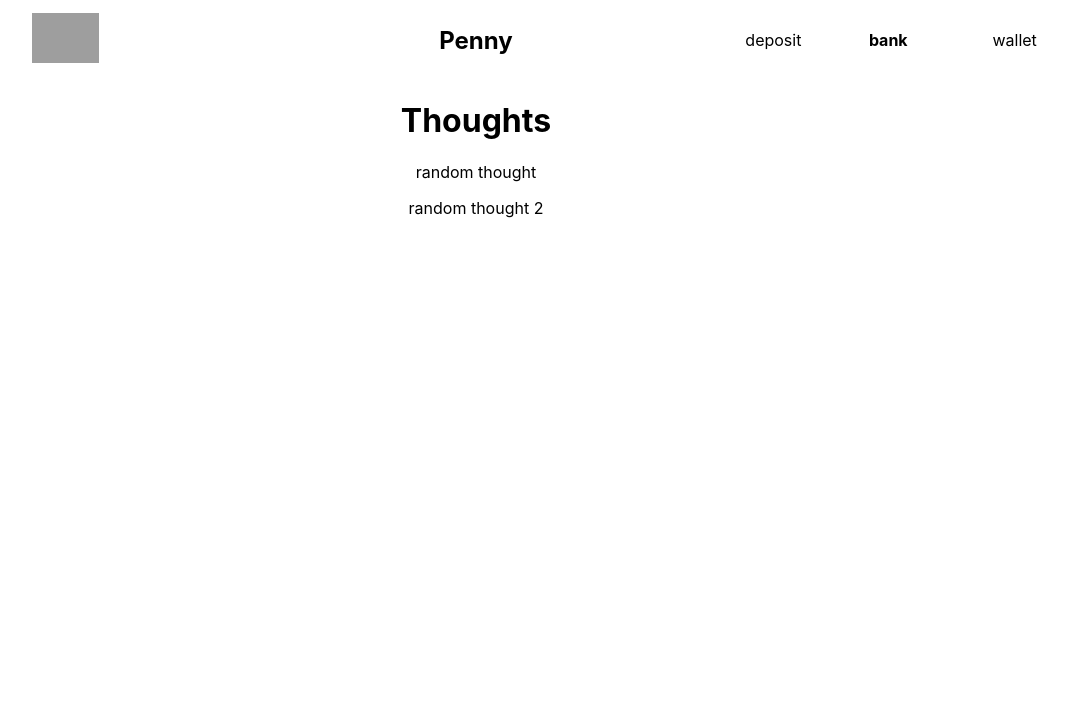
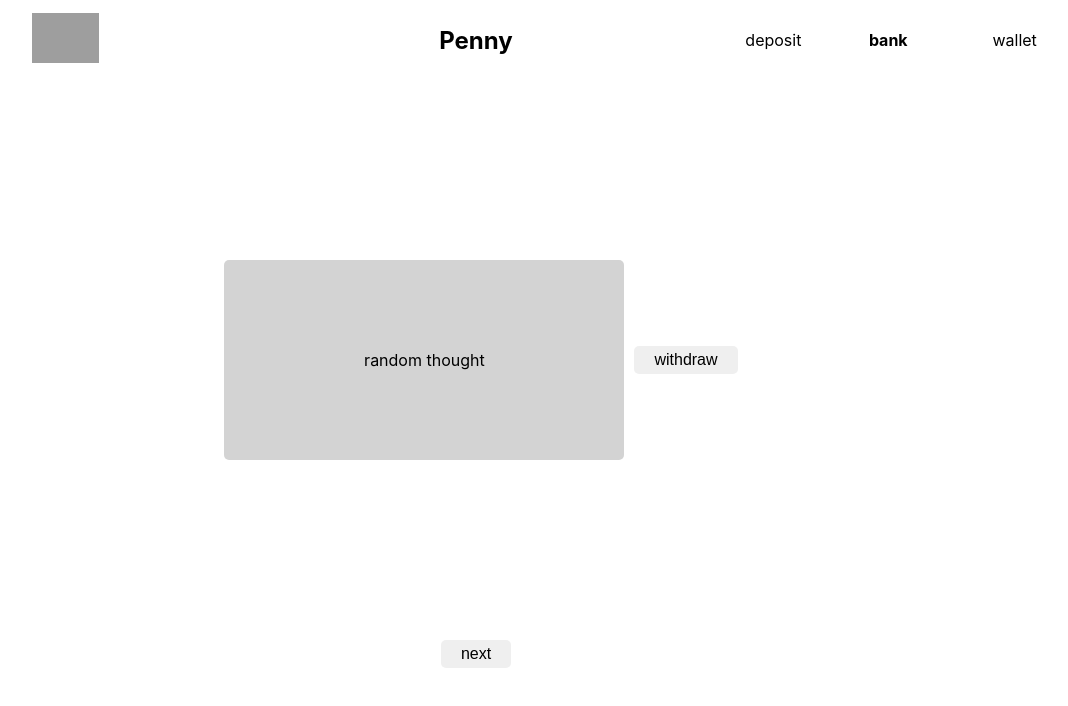
Before and after one commit to arshahluwalia/penny, a React (Create React App) app: page /thoughts in a window 1280 px wide. Shown: the top 706 px of the page, without its empty margins (164-1232 px from the left). Built offline with nearby package versions, Linux system fonts and the light colour scheme; grey boxes are pictures that could not be loaded.

Commit message:
Display thoughts and rotate through

```diff
--- a/src/components/Header/Header.css
+++ b/src/components/Header/Header.css
@@ -7,9 +7,10 @@ nav {
     top: 0;
     z-index: 10;
     height: 80px;
+    background-color: white;
 }
 
-.container {
+nav .container {
     display: grid;
     grid-template-columns: repeat(3, minmax(0, 1fr));
     justify-content: space-between;
--- a/src/components/Thoughts/Thoughts.css
+++ b/src/components/Thoughts/Thoughts.css
@@ -0,0 +1,43 @@
+.thoughts .container {
+    display: flex;
+    flex-direction: row;
+    flex-wrap: wrap;
+    align-items: center;
+    justify-content: center;
+    height: 70vh;
+    width: 100%;
+}
+
+.thought {
+    display: flex;
+    flex-direction: column;
+    flex-wrap: nowrap;
+    justify-content: center;
+    align-items: center;
+}
+
+.thought_box {
+    width: 50vh;
+    height: 25vh;
+    position: relative;
+    background: lightgray;
+    border-radius: 5px;
+    margin: 10px;
+}
+
+.thought p {
+    text-align: center;
+    position: absolute;
+    margin: 0;
+    top: 50%;
+    left: 50%;
+    -ms-transform: translate(-50%, -50%);
+    transform: translate(-50%, -50%);
+}
+
+.thoughts button {
+    border: none;
+    padding: 5px 20px;
+    font-size: 1em;
+    border-radius: 5px;
+}
--- a/src/components/Thoughts/Thoughts.js
+++ b/src/components/Thoughts/Thoughts.js
@@ -4,6 +4,8 @@ import "./Thoughts.css";
 function Thoughts () {
 
     const [thoughts, setThoughts] = useState([]);
+    const [currThought, setCurrThought] = useState([]);
+    const [thoughtIndex, setThoughtIndex] = useState(-1);
 
     useEffect(() => {
         // Pull thoughts from DB
@@ -13,26 +15,58 @@ function Thoughts () {
             },
             {
                 thought: 'random thought 2'
+            },
+            {
+                thought: 'short thought'
+            },
+            {
+                thought: 'Lorem ipsum dolor sit amet, consectetur adipiscing elit. Sed ultricies accumsan dui quis rutrum. Duis aliquam elit eget consequat volutpat. Fusce dolor tellus, fermentum in efficitur id, ultricies nec felis. Phasellus feugiat commodo rutrum. Sed tellus ligula, tristique at lorem.'
+            },{
+                thought: 'random thought'
+            },
+            {
+                thought: 'random thought again'
             }
         ]);
+        setCurrThought({thought: ''});
     }, []);
 
-    // onWithdraw(() => {
-    //     console.log("withdraw");
-    // });
+    useEffect(() => {
+        if(thoughts.length > 0) {
+            setCurrThought(thoughts[0]);
+        }
+    }, [thoughts]);
+
+    useEffect(() => {
+        setThoughtIndex(thoughtIndex + 1);
+    }, [currThought]);
+
+    function onNext() {
+        if(thoughtIndex < thoughts.length) {
+            setCurrThought(thoughts[thoughtIndex]);
+        }
+        else {
+            alert("Oops! Looks like you've read all thoughts. Check back in when we get more.");
+        }
+    };
+
+    function onWithdraw() {
+        console.log("withdraw");
+        onNext();
+    }
 
     return (
         <div className="thoughts">
-            <h1>Thoughts</h1>
-            {console.log(thoughts)}
+            <div className="container">
+                <div className="thought">
+                    <div className="thought_box">
+                        <p>{currThought.thought}</p>
+                    </div>
+                </div>
+                <button className="withdraw" onClick={onWithdraw}>withdraw</button>
+            </div>
 
-            {/* <button onClick={this.onWithdraw}>Withdraw</button> */}
-
-            <div className="thought">
-                {thoughts.map((t, i) => {
-                    return <p key={i}>{t.thought}</p>
-                })}
-            </div>
+            <button onClick={onNext}>next</button>
         </div>
     );
 };
```
